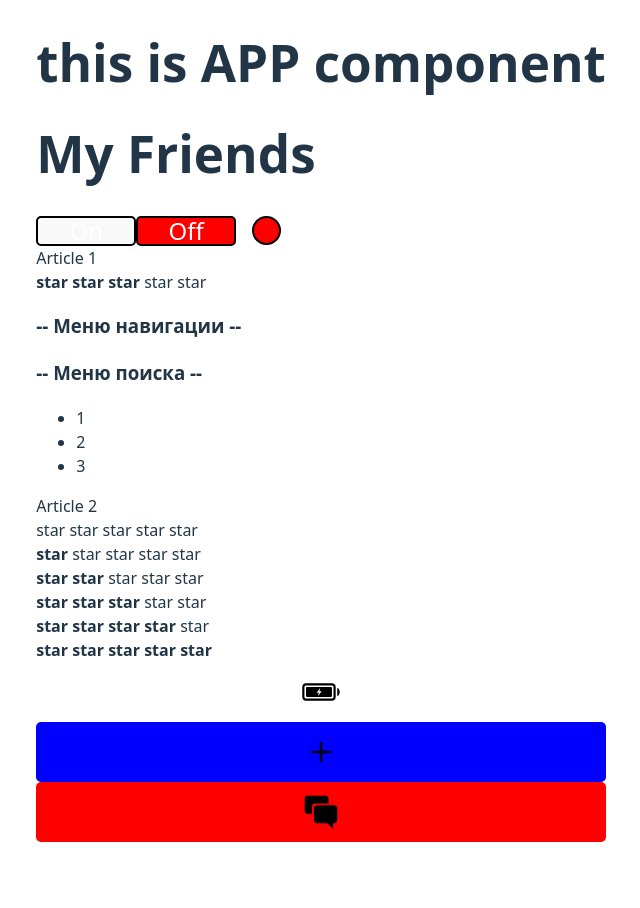
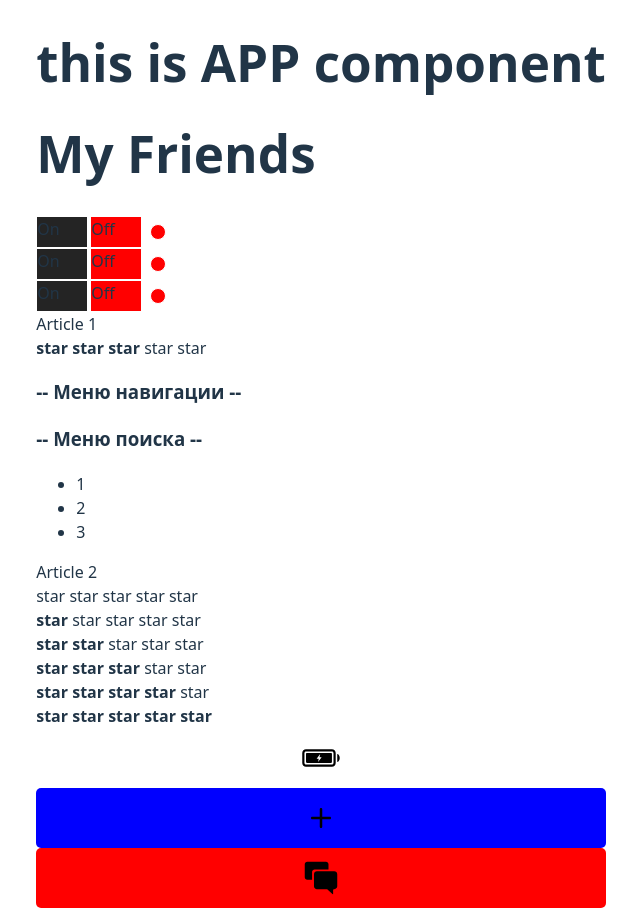
Before and after one commit to nedonebo21/react-kabzda, a React (Vite) app: page / in a window 1280 px wide. Shown: the whole page, without its empty margins (319-959 px from the left). Before the commit the page ends 842 px from the top, so only its background shows below. Built offline with nearby package versions, Linux system fonts and the light colour scheme.

Commit message:
remake OnOff component (06)

```diff
--- a/src/App.tsx
+++ b/src/App.tsx
@@ -18,7 +18,10 @@ function App() {
             <PageTitle title={"this is APP component"}/>
             <PageTitle title={"My Friends"}/>
 
-            <OnOff type={false}/>
+            <OnOff/>
+            <OnOff/>
+            <OnOff/>
+            {/*<OnOff type={false}/>*/}
 
             Article 1
             <Rating value={3}/>
--- a/src/components/OnOff/OnOff.tsx
+++ b/src/components/OnOff/OnOff.tsx
@@ -1,39 +1,77 @@
+// import React from 'react';
 import './OnOff.css'
+import {useState} from "react";
 
-type OnOffProps = {
-    type: boolean
-}
+export const OnOff = () => {
 
-export const OnOff = (props: OnOffProps) => {
+    const [type, setType] = useState<boolean>(false)
+
+    const onStyle = {
+        width: "50px",
+        height: "30px",
+        marginRight: "2px",
+        border: "1px solid white",
+        display: "inline-block",
+        backgroundColor: type ? "green" : "#242424",
+    }
+    const offStyle = {
+        width: "50px",
+        height: "30px",
+        border: "1px solid white",
+        display: "inline-block",
+        backgroundColor: !type ? "red" : "#242424",
+    }
+    const indicatorStyle = {
+        width: '14px',
+        height: '14px',
+        marginLeft: "8px",
+        borderRadius: '50%',
+        border: '1px solid white',
+        display: "inline-block",
+        backgroundColor: type ? "green" : "red",
+    }
+
+    const clickOffHandler = () => setType(false)
+    const clickOnHandler = () => setType(true)
 
     return (
-        <div className={"OnOff"}>
-            {props.type && <OnButton/> || <button>On</button>}
-            {(!props.type && <OffButton/>) || <button>Off</button>}
-            {props.type && <GreenCircle/>}
-            {(!props.type && <RedCircle/>)}
+        <div style={{display: "flex", alignItems: "center"}}>
+            <div onClick={clickOnHandler} style={onStyle}>On</div>
+            <div onClick={clickOffHandler} style={offStyle}>Off</div>
+            <div style={indicatorStyle}></div>
         </div>
-    )
-}
-
-const OnButton = () => {
-    return (
-        <button style={{backgroundColor: "green"}}>On</button>
-    )
-}
-const OffButton = () => {
-    return (
-        <button style={{backgroundColor: "red"}}>Off</button>
-    )
-}
-
-const GreenCircle = () => {
-    return (
-        <div style={{backgroundColor: "green"}} className={"circle"}></div>
-    )
-}
-const RedCircle = () => {
-    return (
-        <div style={{backgroundColor: "red"}} className={"circle"}></div>
-    )
-}
+    );
+};
+// export const OnOff = (props: OnOffProps) => {
+//
+//     return (
+//         <div className={"OnOff"}>
+//             {props.type && <OnButton/> || <button>On</button>}
+//             {(!props.type && <OffButton/>) || <button>Off</button>}
+//             {props.type && <GreenCircle/>}
+//             {(!props.type && <RedCircle/>)}
+//         </div>
+//     )
+// }
+//
+// const OnButton = () => {
+//     return (
+//         <button style={{backgroundColor: "green"}}>On</button>
+//     )
+// }
+// const OffButton = () => {
+//     return (
+//         <button style={{backgroundColor: "red"}}>Off</button>
+//     )
+// }
+//
+// const GreenCircle = () => {
+//     return (
+//         <div style={{backgroundColor: "green"}} className={"circle"}></div>
+//     )
+// }
+// const RedCircle = () => {
+//     return (
+//         <div style={{backgroundColor: "red"}} className={"circle"}></div>
+//     )
+// }
```
